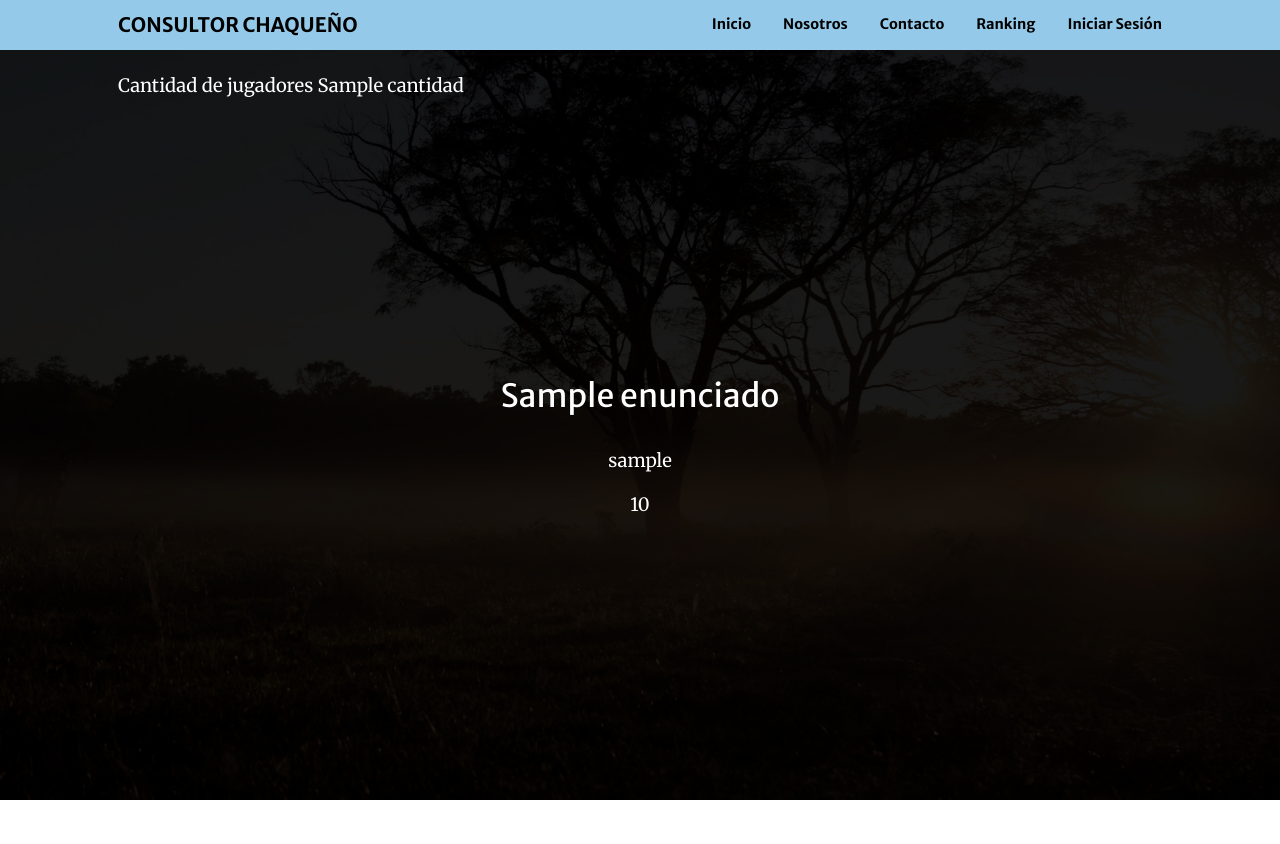
After one commit to FValentino/ConsultorChaquenio, a Django app: template ConsultorChaquenio/templates/juego/ranking.html in a window 1280 px wide. The commit adds this page. Run offline with Django 3.2, Linux system fonts and the light colour scheme; the template is opened without the code that fills it: most values are stand-ins (such as "Sample title", 1, 10 or a date in 2020); some libraries are stand-ins or nearby versions.

Commit message:
Funcionalidad completa

```diff
--- a/ConsultorChaquenio/apps/juego/urls.py
+++ b/ConsultorChaquenio/apps/juego/urls.py
@@ -13,4 +13,6 @@ urlpatterns = [
     path('respuesta/', views.Respuesta_Seleccionada),
 
     path('detalles/', views.Detalles, name="detalles"),
+
+    path('ranking/', views.Tabla, name="ranking"),
 ]
--- a/ConsultorChaquenio/apps/usuarios/models.py
+++ b/ConsultorChaquenio/apps/usuarios/models.py
@@ -5,6 +5,4 @@ from decimal import *
 class Usuario (AbstractUser):
 	localidad = models.CharField(max_length=50, null=True);
 
-	puntaje_total = models.CharField(max_length=3, null=True);
-
-	#puntaje_total = models.DecimalField(verbose_name="puntaje_total", default=0, decimal_places=4, max_digits=6);
+	puntaje_total = models.CharField(max_length=3, default="0");
--- a/ConsultorChaquenio/templates/base.html
+++ b/ConsultorChaquenio/templates/base.html
@@ -30,6 +30,7 @@
                         <li class="nav-item"><a class="nav-link" href="{% url 'inicio' %}">Inicio</a></li>
                         <li class="nav-item"><a class="nav-link" href="/#about">Nosotros</a></li>
                         <li class="nav-item"><a class="nav-link" href="/#contact">Contacto</a></li>
+                        <li class="nav-item"><a class="nav-link" href="{% url 'juego:ranking' %}">Ranking</a></li>
 
                         {% if user.is_authenticated %}
                             <li class="nav-item"><a class="nav-link" href="{% url 'inicio' %}">{{user.username}}</a></li>
--- /dev/null
+++ b/ConsultorChaquenio/templates/juego/ranking.html
@@ -0,0 +1,24 @@
+{% extends 'base.html' %}
+
+{% load static %}
+
+{% block contenido %}
+
+<header class="masthead">
+    <div class="container px-4 px-lg-5 h-100">
+        <p class="text-white font-weight-bold">Cantidad de jugadores {{cantidad}}</p>
+        <div class="row gx-4 gx-lg-5 h-100 align-items-center justify-content-center text-center">
+            <div class="col-lg-12 text-white box">
+                <h2 class="text-white font-weight-bold">{{pregunta.enunciado}}</h2>
+                <br>
+                {% for u in usuario %}
+                    <p> {{u.username}} </p>
+                    <p> {{u.puntaje_total}} </p>
+                {% endfor %}
+                <br><br>
+            </div>
+        </div>
+    </div>
+</header>
+
+{% endblock contenido %}
```
Also changed, not shown: ConsultorChaquenio/apps/juego/views.py (+17 -4 lines).
